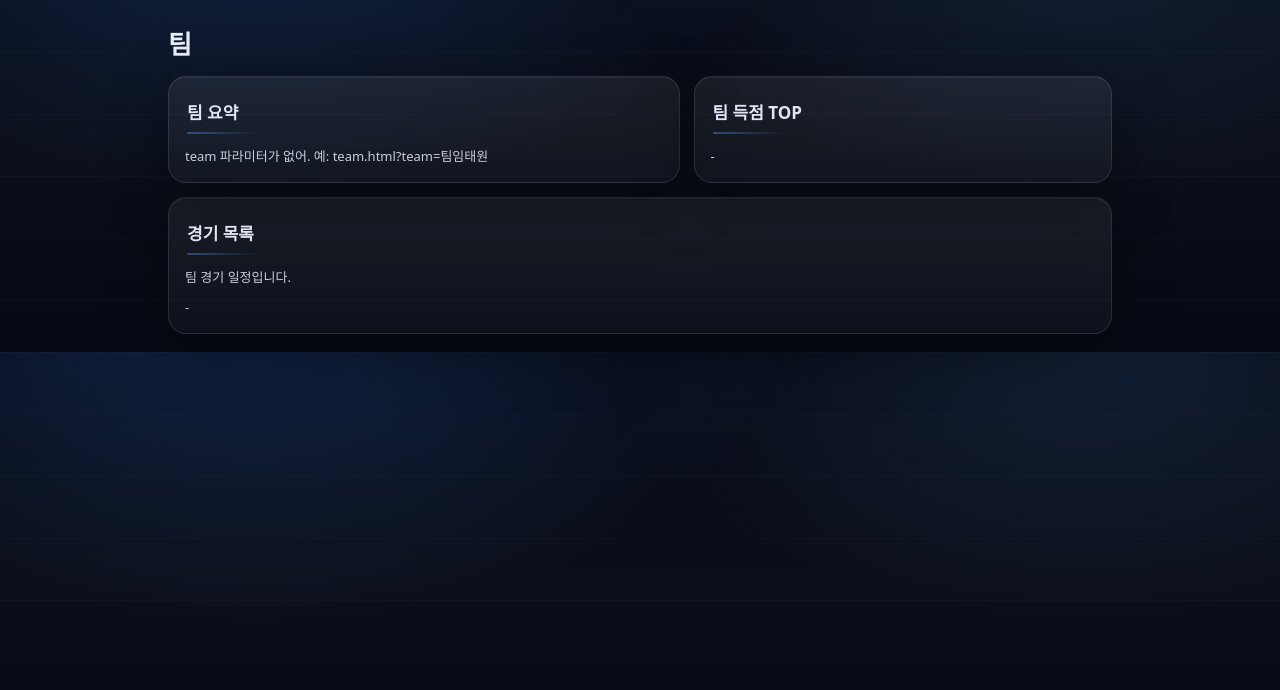
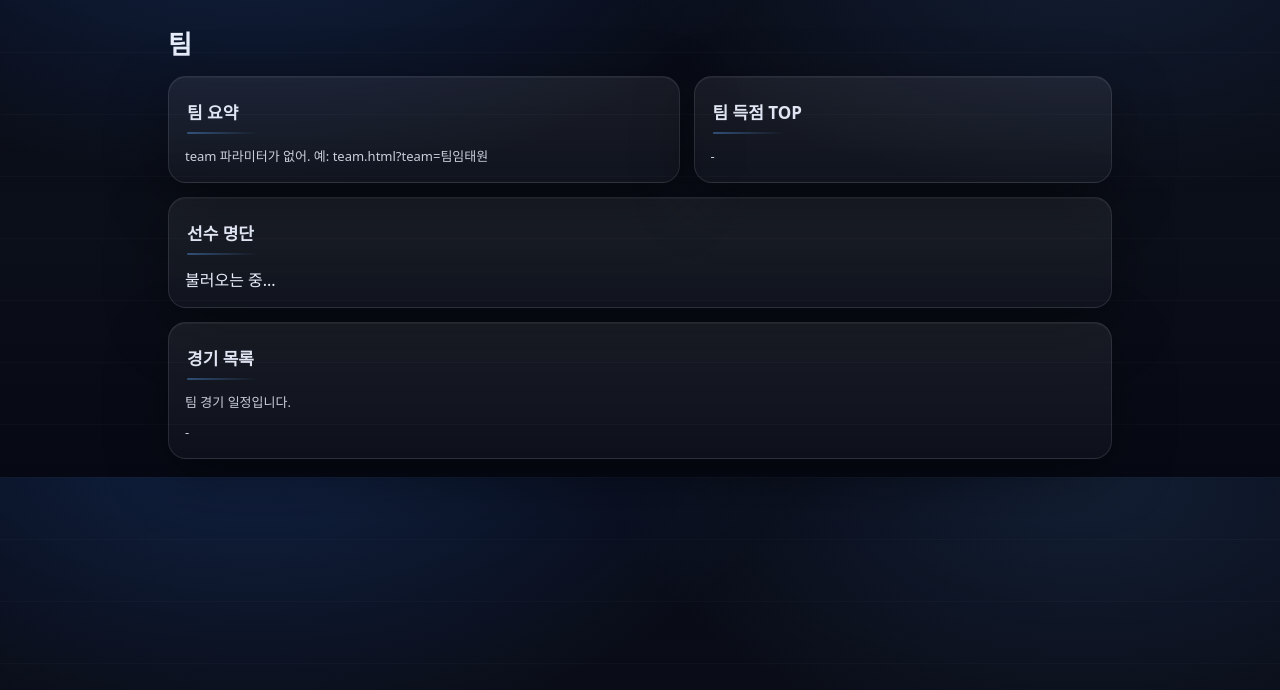
Before and after one commit to mmmnnn12-max/Thursday-League-Soccer, a plain HTML site: page team.html in a window 1280 px wide. Shown: the part 72-762 px from the top of the page. Drawn offline with Linux system fonts and the light colour scheme.

Commit message:
Update team.html

```diff
--- a/team.html
+++ b/team.html
@@ -35,7 +35,12 @@
     </div>
 
     <div style="height:14px"></div>
+<div class="card">
+  <h2>선수 명단</h2>
+  <div id="teamPlayers">불러오는 중...</div>
+</div>
 
+<div style="height:14px"></div>
     <div class="card">
       <h2>경기 목록</h2>
       <div class="small">팀 경기 일정입니다.</div>
```
